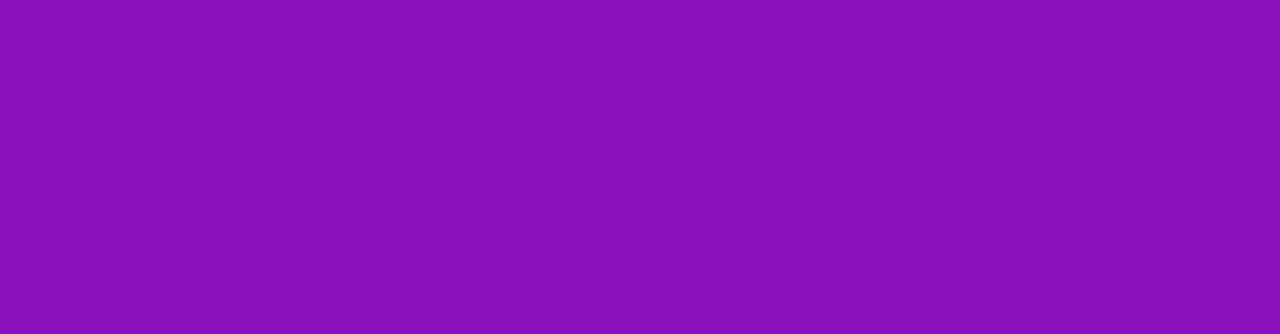
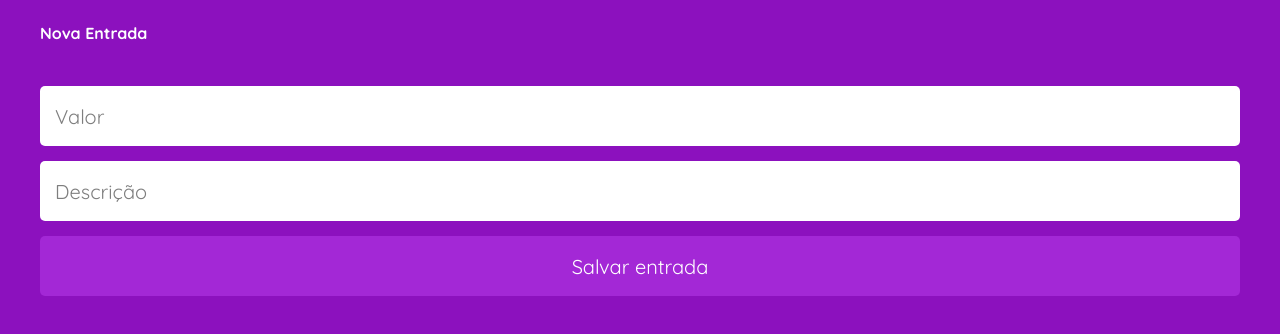
Before and after one commit to jeffebido/mywallet-front, a React (Create React App) app: page /new-income in a window 1280 px wide. Shown: the top 334 px of the page. Built offline with nearby package versions, Linux system fonts and the light colour scheme.

Commit message:
Entradas e Saidas

```diff
--- a/src/components/pages/new-expense/NewExpense.js
+++ b/src/components/pages/new-expense/NewExpense.js
@@ -1,9 +1,52 @@
+import { useState, useEffect } from 'react';
+import styled from 'styled-components';
+import { Link, useNavigate } from "react-router-dom";
+import axios from "axios";
+import {useAuth} from "../../../providers/Auth";
+
 export default function NewExpense() {
+
+    const navigate = useNavigate();
+
+    const [formValue, setFormValue] = useState("");
+    const [formDesc, setFormDesc] = useState("");
 
     return (
 
         <>
+            <Container>
 
+                <Header>
+                    <h1>Nova Saida </h1>
+                </Header>
+
+                <form>
+                    <input type="number" placeholder="Valor" value={formValue} onChange={e => setFormValue(e.target.value)} required ></input>
+                    <input type="text" placeholder="Descrição" value={formDesc} onChange={e => setFormDesc(e.target.value)} required ></input>
+
+                    <button type="submit" className="btn">Salvar saida</button>
+                </form>
+
+            </Container>
         </>
     );
 }
+
+
+const Container = styled.div`
+	width: 100%;
+    height: 100vh;
+	background: #8C11BE;
+    padding-left: 40px;
+    padding-right: 40px;
+
+    input, .btn{
+        margin-bottom: 15px;
+    }
+`;
+const Header = styled.div`
+	width: 100%;
+    color: #fff;
+    padding-top: 25px;
+    padding-bottom: 45px;
+`;
--- a/src/components/pages/new-income/NewIncome.js
+++ b/src/components/pages/new-income/NewIncome.js
@@ -1,9 +1,51 @@
+import { useState, useEffect } from 'react';
+import styled from 'styled-components';
+import { Link, useNavigate } from "react-router-dom";
+import axios from "axios";
+import {useAuth} from "../../../providers/Auth";
+
 export default function NewIncome() {
+
+    const navigate = useNavigate();
+
+    const [formValue, setFormValue] = useState("");
+    const [formDesc, setFormDesc] = useState("");
 
     return (
 
         <>
+            <Container>
 
+                <Header>
+                    <h1>Nova Entrada </h1>
+                </Header>
+
+                <form>
+                    <input type="number" placeholder="Valor" value={formValue} onChange={e => setFormValue(e.target.value)} required ></input>
+                    <input type="text" placeholder="Descrição" value={formDesc} onChange={e => setFormDesc(e.target.value)} required ></input>
+
+                    <button type="submit" className="btn">Salvar entrada</button>
+                </form>
+
+            </Container>
         </>
     );
 }
+
+const Container = styled.div`
+	width: 100%;
+    height: 100vh;
+	background: #8C11BE;
+    padding-left: 40px;
+    padding-right: 40px;
+
+    input, .btn{
+        margin-bottom: 15px;
+    }
+`;
+const Header = styled.div`
+	width: 100%;
+    color: #fff;
+    padding-top: 25px;
+    padding-bottom: 45px;
+`;
```
